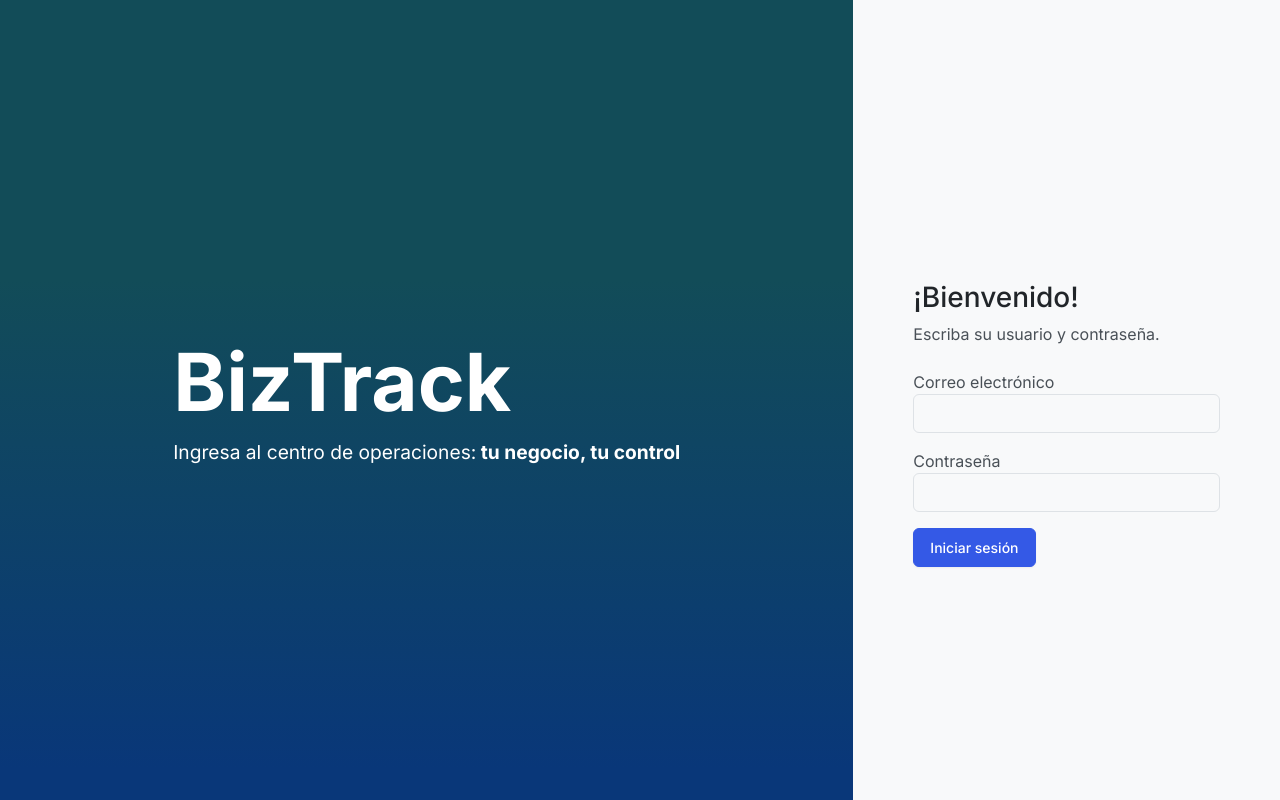
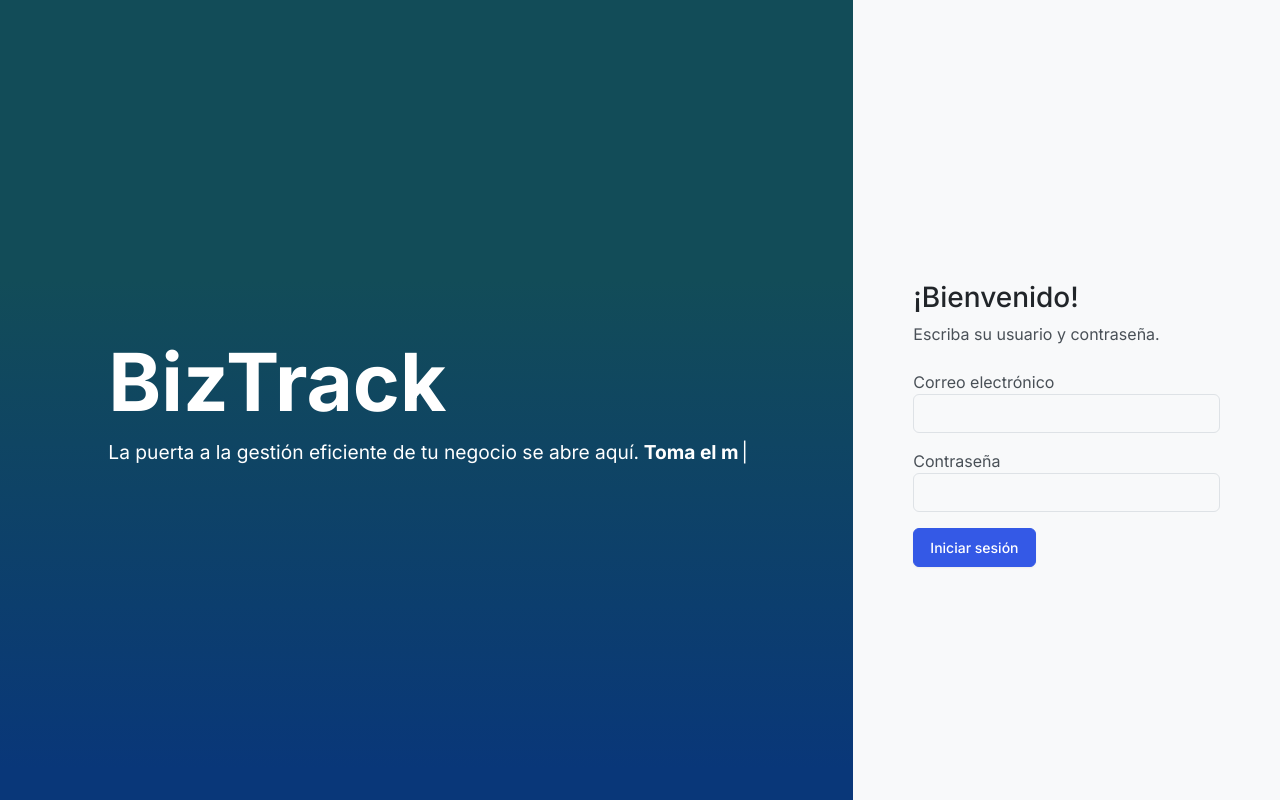
Before and after one commit to Jrayito/point-of-sale, a React (Create React App) app: page /login in a window 1280 px wide. Built offline with nearby package versions, Linux system fonts and the light colour scheme; no server answers.

Commit message:
Cambios de visualizacion

```diff
--- a/src/views/Dashboard.js
+++ b/src/views/Dashboard.js
@@ -1,4 +1,5 @@
 import React from "react";
+import {Sidebar} from '../componentes/Sidebar.js';
 import {useAuth} from '../context/authContext';
 
 export const Dashboard = () => {
@@ -13,8 +14,12 @@ export const Dashboard = () => {
    }
 
    return (
+      <>
+      <Sidebar />
       <button onClick={handleLogout} className="btn btn-success">
          Cerrar Sesión
       </button>
+      </>
+
    )
 }
--- a/src/views/Login.js
+++ b/src/views/Login.js
@@ -38,7 +38,7 @@ export const Login = () => {
             <div className="col-md-8 d-none d-md-block gradient d-flex flex-column justify-content-center align-items-center">
                <div className="container-logan">
                   <div>
-                     <Banner subtitleClass="text-white" isAnimation={false}/>
+                     <Banner subtitleClass="text-white" isAnimation={true}/>
                   </div>
                </div>
             </div>
```
